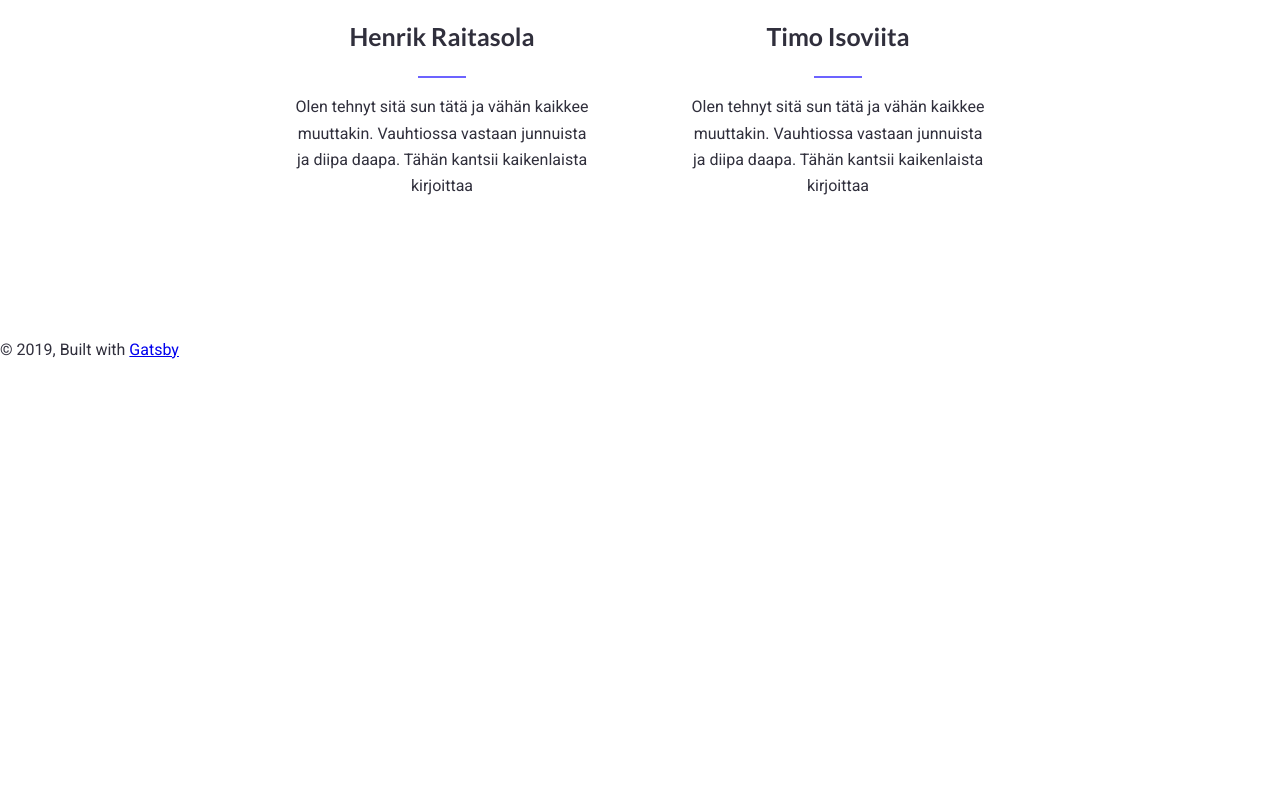
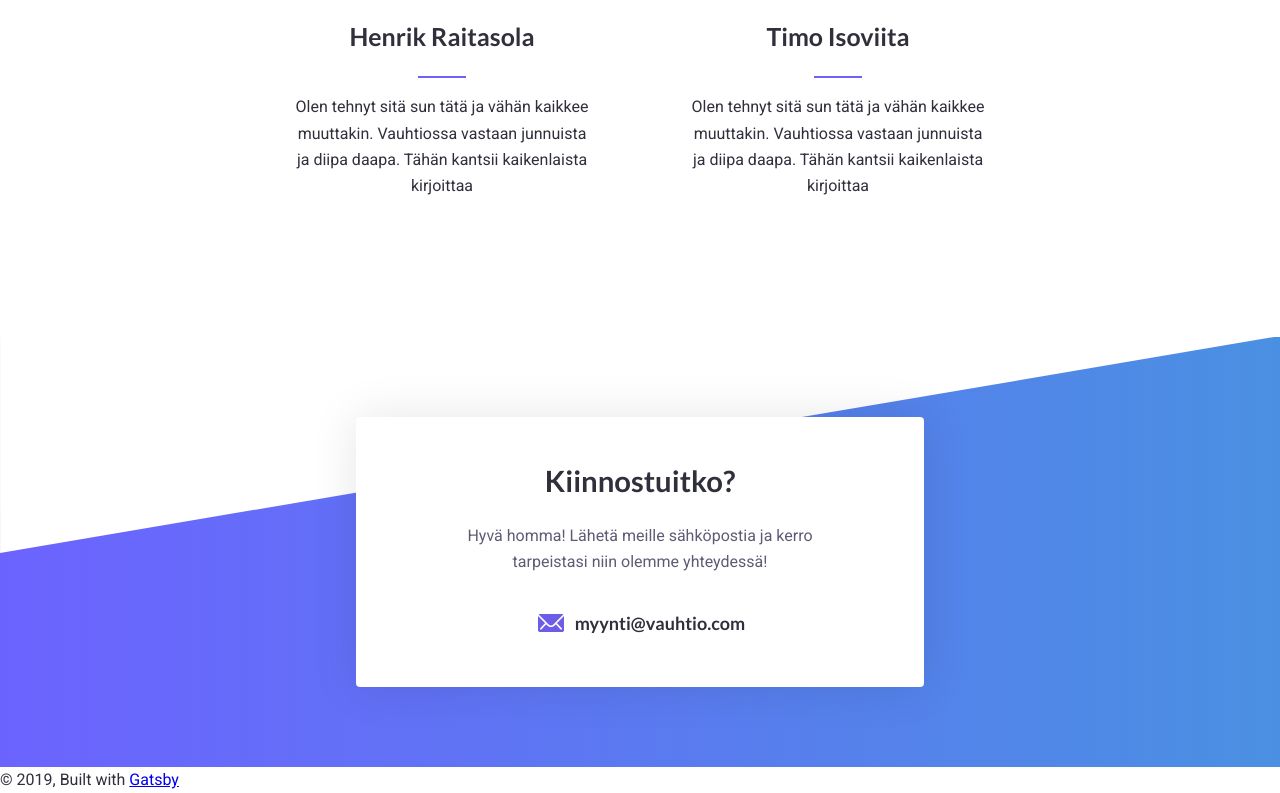
Before and after one commit to Vauhtio/vauhtio-com, a Gatsby site: page / in a window 1280 px wide. Shown: the part 3076-3869 px from the top of the page. Before the commit the page ends 3439 px from the top, so only its background shows below. Built offline with nearby package versions, Linux system fonts and the light colour scheme; Gatsby itself is replaced by a stand-in of ours.

Commit message:
Add contact section

```diff
--- /dev/null
+++ b/src/components/ContactSection.tsx
@@ -0,0 +1,79 @@
+import React from 'react';
+
+import envelope from '../pages/envelope.png';
+import triangle from '../pages/triangle.svg';
+import styled from 'styled-components';
+
+const ContactSection = () => {
+  return (
+    <Container>
+      <div className="container">
+        <Triangle src={triangle} alt="Overlay" />
+        <Card>
+          <Title>Kiinnostuitko?</Title>
+          <Description>
+            Hyvä homma! Lähetä meille sähköpostia ja kerro tarpeistasi niin
+            olemme yhteydessä!
+          </Description>
+          <CtaLink href="mailto:myynti@vauhtio.com">
+            <Envelope src={envelope} alt="Envelope" />
+            myynti@vauhtio.com
+          </CtaLink>
+        </Card>
+      </div>
+    </Container>
+  );
+};
+
+const Container = styled.section`
+  background: linear-gradient(90deg, #6c63ff 0%, #4a90e2 100%);
+  padding: 80px 0;
+  position: relative;
+`;
+
+const Title = styled.h2``;
+
+const Card = styled.div`
+  background: #ffffff;
+  border-radius: 4px;
+  max-width: 568px;
+  margin: 0 auto;
+  text-align: center;
+  padding: 48px 32px;
+  box-shadow: 0px 0px 47px rgba(0, 0, 0, 0.1);
+  position: relative;
+`;
+
+const Triangle = styled.img`
+  position: absolute;
+  top: -1px;
+  left: 0px;
+  width: 100%;
+`;
+
+const Envelope = styled.img`
+  width: 32px;
+  margin-right: 8px;
+  margin-bottom: 0;
+`;
+
+const Description = styled.p`
+  max-width: 400px;
+  margin: 16px auto 0;
+  color: #5d5c75;
+`;
+
+const CtaLink = styled.a`
+  margin-top: 32px;
+  display: inline-block;
+  font-size: 18px;
+  text-decoration: none;
+  font-weight: 600;
+  display: flex;
+  align-items: center;
+  justify-content: center;
+  color: #302f3c;
+  font-family: lato;
+`;
+
+export default ContactSection;
--- a/src/pages/index.tsx
+++ b/src/pages/index.tsx
@@ -9,6 +9,7 @@ import HowSection from '../components/HowSection';
 import BenefitsSection from '../components/BenefitsSection';
 import WhatIsSection from '../components/WhatIsSection';
 import HomeHeader from '../components/HomeHeader';
+import ContactSection from '../components/ContactSection';
 
 const IndexPage = () => (
   <Layout>
@@ -23,6 +24,8 @@ const IndexPage = () => (
     <BenefitsSection />
 
     <TeamSection />
+
+    <ContactSection />
   </Layout>
 );
 
```
Also changed, not shown: src/pages/envelope.png (added), src/pages/triangle.svg (added).
